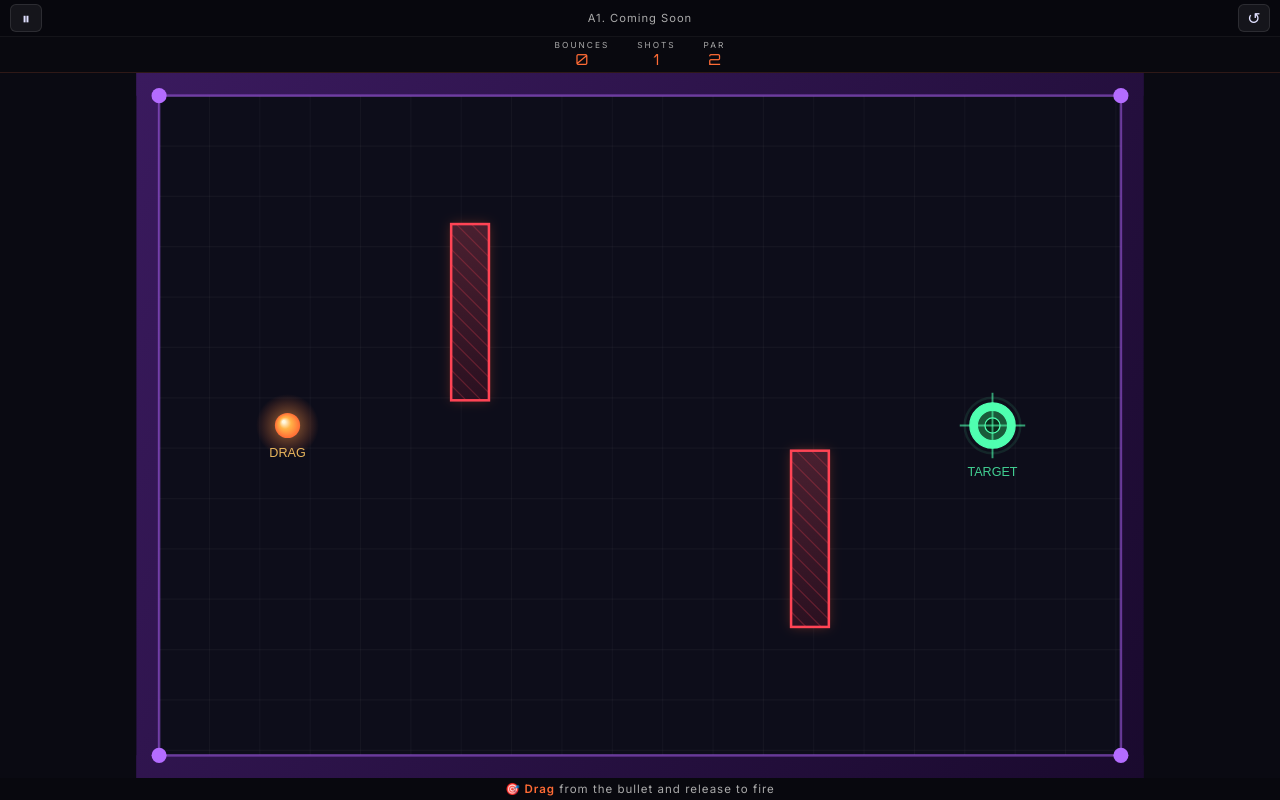
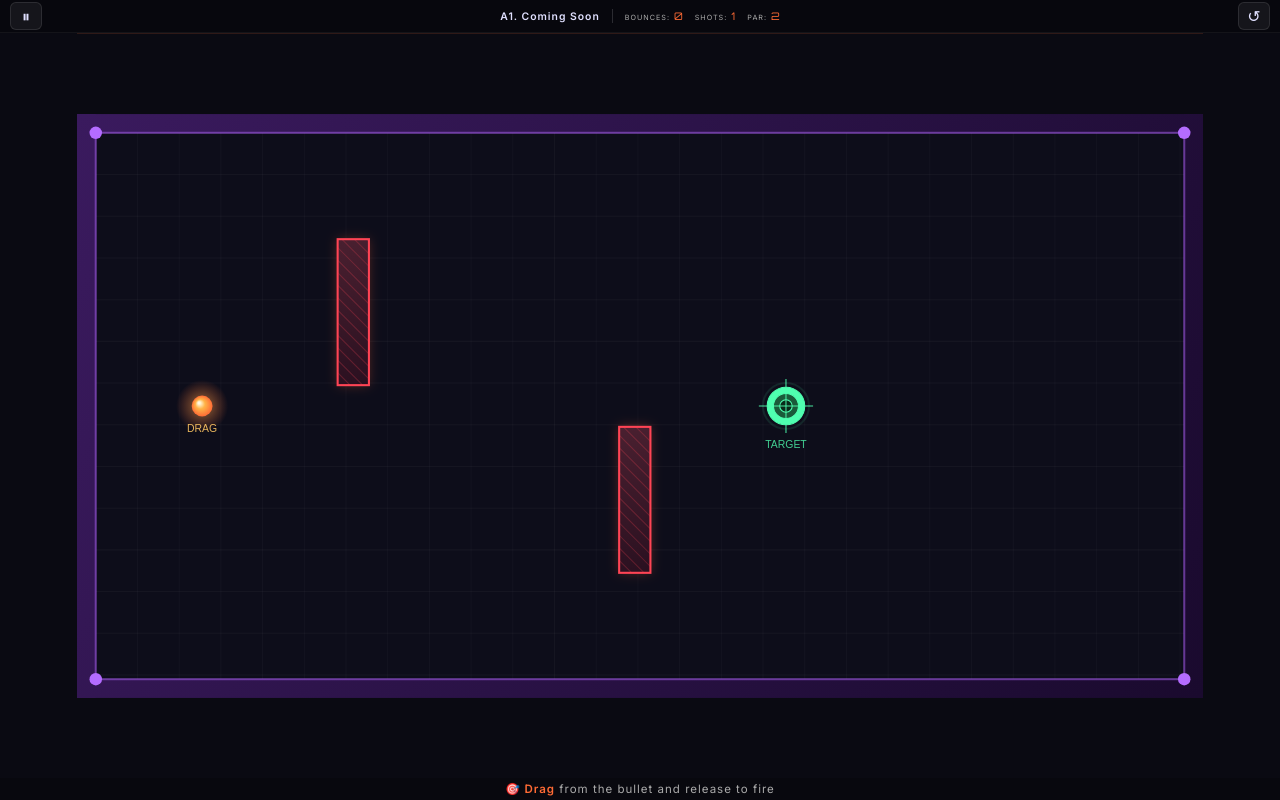
Before and after one commit to Detektive-one/bullet_heist, a website with bundled scripts: page index.html in a window 1280 px wide. Both pictures are taken after a click on the button "▶ START GAME". Built offline with nearby package versions, Linux system fonts and the light colour scheme.

Commit message:
feat: add core JavaScript, CSS, and constants files, and update index.html

```diff
--- a/index.html
+++ b/index.html
@@ -70,27 +70,20 @@
        ══════════════════════════════════════════════════════════ -->
   <div id="screen-game" class="screen">
 
-    <!-- Thin top bar: level info + action buttons -->
+    <!-- Thin top bar: level info, HUD stats + action buttons at corners -->
     <div id="game-topbar">
-      <button id="btn-pause"     class="topbar-btn" title="Pause">⏸</button>
-      <span id="topbar-level-name" class="topbar-level-name">1. The Bank Shot</span>
+      <button id="btn-pause" class="topbar-btn" title="Pause">⏸</button>
+
+      <div class="topbar-center">
+        <span id="topbar-level-name" class="topbar-level-name">1. The Bank Shot</span>
+        <div class="hud-strip">
+          <div class="hud-item"><span class="hud-label">Bounces:</span><span class="hud-val" id="hud-bounces">0</span></div>
+          <div class="hud-item"><span class="hud-label">Shots:</span><span class="hud-val" id="hud-shots">1</span></div>
+          <div class="hud-item"><span class="hud-label">Par:</span><span class="hud-val" id="hud-par">2</span></div>
+        </div>
+      </div>
+
       <button id="btn-reset-top" class="topbar-btn" title="Reset">↺</button>
-    </div>
-
-    <!-- HUD strip -->
-    <div id="hud">
-      <div class="hud-item">
-        <div class="hud-label">Bounces</div>
-        <div class="hud-val" id="hud-bounces">0</div>
-      </div>
-      <div class="hud-item">
-        <div class="hud-label">Shots</div>
-        <div class="hud-val" id="hud-shots">1</div>
-      </div>
-      <div class="hud-item">
-        <div class="hud-label">Par</div>
-        <div class="hud-val" id="hud-par">2</div>
-      </div>
     </div>
 
     <!-- Arena — fills remaining screen -->
--- a/src/constants.js
+++ b/src/constants.js
@@ -1,18 +1,8 @@
 // ─── Design-space dimensions ─────────────────────────────────────────────────
 // All level coordinates are authored in this space.
 // The renderer scales to the actual canvas size at runtime.
-export let DESIGN_W = 800;
-export let DESIGN_H = 560;
-
-export function setDesignMode(isPortrait) {
-  if (isPortrait) {
-    DESIGN_W = 560;
-    DESIGN_H = 800;
-  } else {
-    DESIGN_W = 800;
-    DESIGN_H = 560;
-  }
-}
+export const DESIGN_W = 1080;
+export const DESIGN_H = 560;
 
 // ─── Physics ──────────────────────────────────────────────────────────────────
 export const WALL_THICK = 18;
--- a/src/main.js
+++ b/src/main.js
@@ -2,52 +2,8 @@ import { ThemeManager } from './theme/ThemeManager.js';
 import { Game }         from './game/Game.js';
 import { HUD }          from './ui/HUD.js';
 import { Overlay }      from './ui/Overlay.js';
+
 import { TUTORIAL_LEVELS, GAME_LEVELS, getLevelById, getNextLevel } from './levels/index.js';
-import { setDesignMode } from './constants.js';
-
-// ── Orientation Transpose ─────────────────────────────────────────────────────
-let _isPortrait = false;
-function updateOrientation() {
-  _isPortrait = window.innerHeight > window.innerWidth;
-  setDesignMode(_isPortrait);
-}
-window.addEventListener('resize', () => {
-  const wasPortrait = _isPortrait;
-  updateOrientation();
-  // We use try/catch or late binding for game check to avoid ReferenceError
-  // before the const game is initialized.
-  let isIdle = false;
-  try { isIdle = (game && game.state === 'idle'); } catch(e) { }
-
-  if (wasPortrait !== _isPortrait && isIdle) {
-    if (_currentLevelId) loadLevel(_currentLevelId, _currentPool, _currentMode);
-  }
-});
-updateOrientation();
-
-function transposeLevel(level) {
-  if (!_isPortrait) return level;
-  return {
-    ...level,
-    ballStart: { x: level.ballStart.y, y: level.ballStart.x },
-    target:    { x: level.target.y, y: level.target.x },
-    obstacles: (level.obstacles ?? []).map(ob => ({
-      ...ob, x: ob.y, y: ob.x, w: ob.h, h: ob.w
-    })),
-    movingObstacles: (level.movingObstacles ?? []).map(ob => ({
-      ...ob, x: ob.y, y: ob.x, w: ob.h, h: ob.w,
-      axis: ob.axis === 'x' ? 'y' : 'x'
-    })),
-    mirrors: (level.mirrors ?? []).map(m => {
-      const arrowMap = { '←': '↑', '→': '↓', '↑': '←', '↓': '→' };
-      return {
-        ...m, x: m.y, y: m.x, w: m.h, h: m.w,
-        deflect: { vx: m.deflect.vy, vy: m.deflect.vx },
-        label: arrowMap[m.label] || m.label
-      };
-    })
-  };
-}
 
 // ── Theme ─────────────────────────────────────────────────────────────────────
 const savedTheme = localStorage.getItem('bh_theme') ?? 'neon';
@@ -107,18 +63,17 @@ function loadLevel(id, pool = _currentPool, mode = _currentMode) {
   _currentPool    = pool;
   _currentMode    = mode;
 
-  const baseLevel = getLevelById(id);
-  const playLevel = transposeLevel(baseLevel);
-  game.loadLevel(playLevel);
+  const level = getLevelById(id);
+  game.loadLevel(level);
 
   // Top bar
-  document.getElementById('topbar-level-name').textContent = `${id}. ${baseLevel.name}`;
+  document.getElementById('topbar-level-name').textContent = `${id}. ${level.name}`;
 
   // Pause level info
-  document.getElementById('pause-level-info').textContent = `${id}. ${baseLevel.name}`;
+  document.getElementById('pause-level-info').textContent = `${id}. ${level.name}`;
 
   // Par
-  hud.setPar(baseLevel.parBounces ?? '—');
+  hud.setPar(level.parBounces ?? '—');
 
   // Sync level-select active card
   document.querySelectorAll('.ls-card').forEach(c =>
--- a/styles/main.css
+++ b/styles/main.css
@@ -296,10 +296,10 @@ html, body {
   display: flex;
   align-items: center;
   justify-content: space-between;
-  padding: 4px 10px;
+  padding: 2px 10px;
   border-bottom: 1px solid rgba(255,255,255,0.05);
   flex-shrink: 0;
-  min-height: 36px;
+  min-height: 28px;
   background: rgba(0,0,0,0.3);
 }
 
@@ -317,16 +317,23 @@ html, body {
 }
 .mode-badge.game-mode { background: rgba(255,107,53,0.12); border-color: rgba(255,107,53,0.3); color: var(--color-accent); }
 
+.topbar-center {
+  display: flex;
+  flex-direction: row;
+  align-items: center;
+  justify-content: center;
+  gap: 12px;
+  flex: 1;
+  padding: 0 4px;
+}
+
 .topbar-level-name {
-  font-size: 0.7rem;
+  font-size: 0.65rem;
+  font-weight: bold;
   letter-spacing: 1px;
-  color: var(--color-text-muted);
-  text-align: center;
-  flex: 1;
-  padding: 0 8px;
+  color: var(--color-text);
   white-space: nowrap;
-  overflow: hidden;
-  text-overflow: ellipsis;
+  margin-bottom: 0;
 }
 
 .topbar-actions { display: flex; gap: 4px; flex-shrink: 0; }
@@ -342,25 +349,28 @@ html, body {
 }
 .topbar-btn:hover { background: rgba(255,107,53,0.2); border-color: var(--color-accent); color: var(--color-accent); }
 
-/* HUD strip */
-#hud {
-  width: 100%;
+/* ── Merged TopBar HUD items ── */
+.hud-strip {
   display: flex;
-  justify-content: center;
-  gap: 28px;
-  padding: 3px 10px;
-  flex-shrink: 0;
-  background: rgba(0,0,0,0.15);
+  gap: 12px;
+  align-items: center;
+  border-left: 1px solid rgba(255,255,255,0.15);
+  padding-left: 12px;
 }
-.hud-item { text-align: center; }
-.hud-label { font-size: 0.52rem; letter-spacing: 2px; color: var(--color-text-muted); text-transform: uppercase; }
-.hud-val   { font-family: var(--font-primary); font-size: 0.95rem; color: var(--color-accent); transition: color 0.4s; }
+.hud-item {
+  display: flex;
+  align-items: baseline;
+  gap: 4px;
+}
+.hud-label { font-size: 0.45rem; letter-spacing: 1px; color: var(--color-text-muted); text-transform: uppercase; }
+.hud-val   { font-family: var(--font-primary); font-size: 0.65rem; color: var(--color-accent); transition: color 0.4s; }
 
-/* Arena — fills all remaining space. Renderer.beginFrame() handles uniform scaling + letterbox */
+/* Arena — fills remaining space, with 88% width and 6% margins */
 #arena-wrap {
   position: relative;
   flex: 1;
-  width: 100%;
+  width: 88%;
+  margin: 0 6%;
   overflow: hidden;
   background: var(--color-bg);
   border-top: 1px solid rgba(255,107,53,0.15);
```
